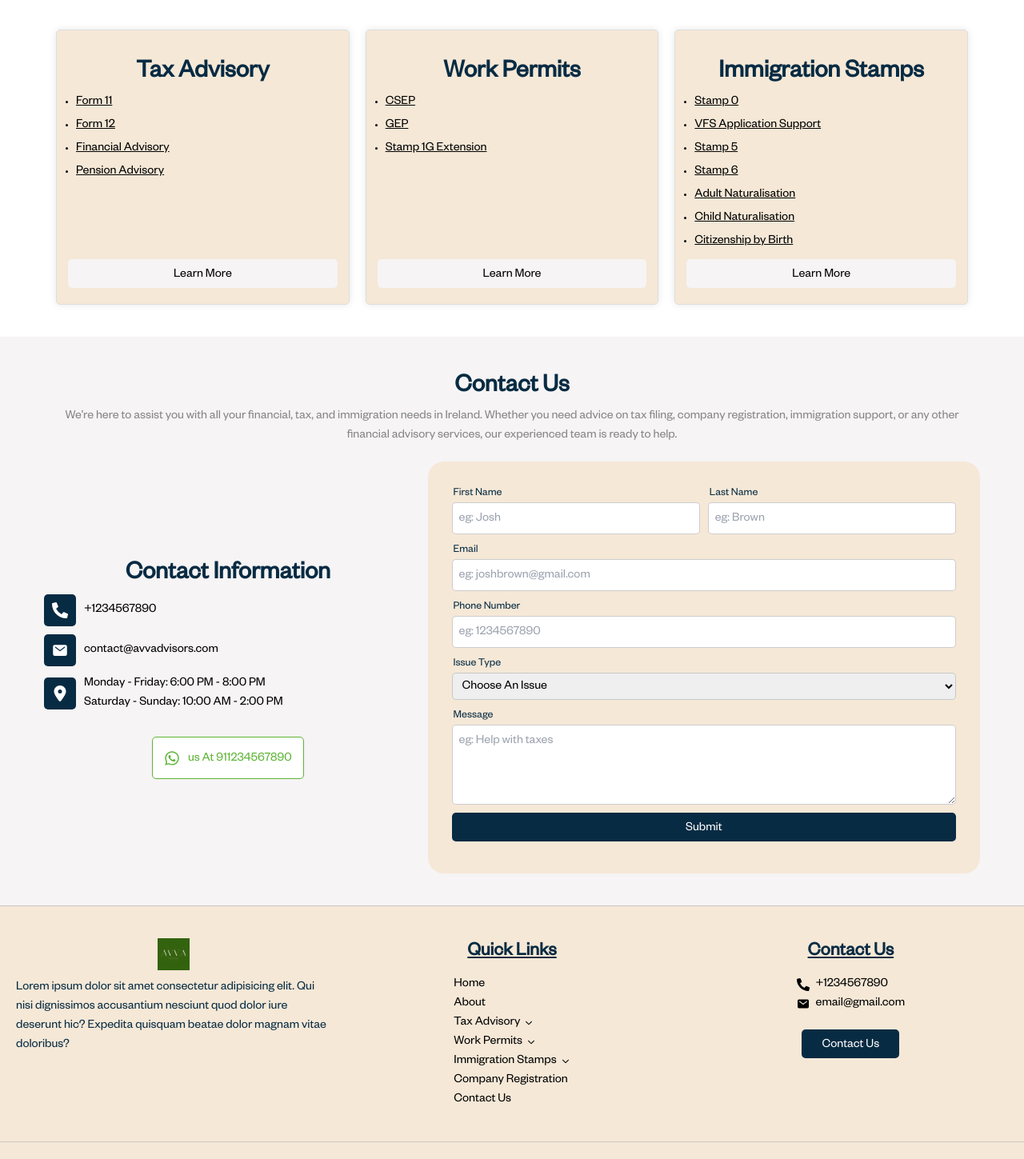
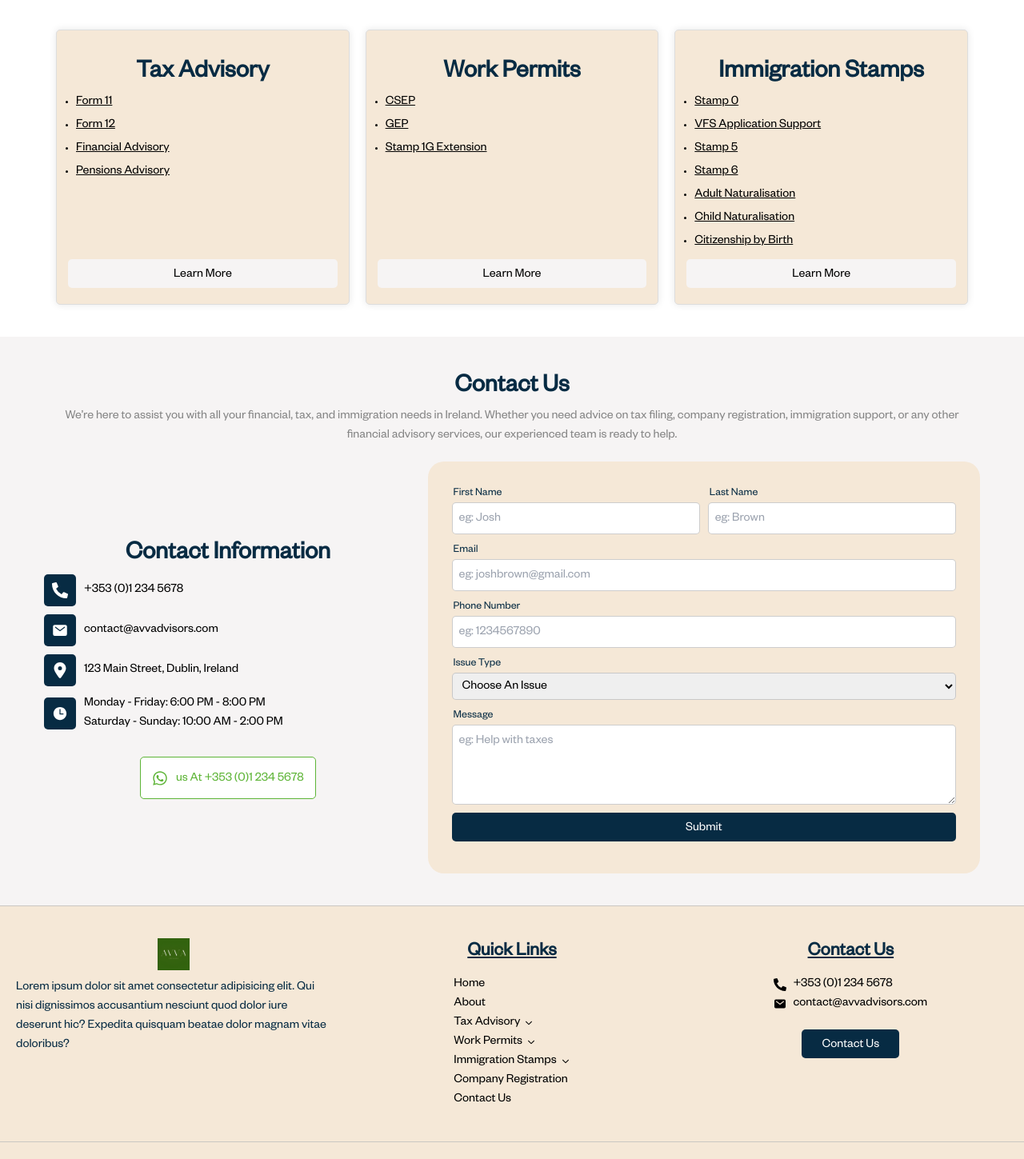
Before and after one commit to TartejBrothers/Avva-Advisors, a React (Create React App) app: page / in a window 1280 px wide. Shown: the part 1778-3227 px from the top of the page at 80% size. Built offline with nearby package versions, Linux system fonts and the light colour scheme.

Commit message:
Added: Links

```diff
--- a/src/components/contactform.jsx
+++ b/src/components/contactform.jsx
@@ -4,6 +4,7 @@ import { FaPhoneAlt } from "react-icons/fa";
 import { IoMail } from "react-icons/io5";
 import { FaWhatsapp } from "react-icons/fa";
 import "../styles/contactform.css";
+import { IoTimeSharp } from "react-icons/io5";
 export default function ContactForm({ mail }) {
   const [selectedIssue, setSelectedIssue] = useState("");
 
@@ -28,7 +29,7 @@ export default function ContactForm({ mail }) {
             <div className="contactinformationbox">
               <FaPhoneAlt />
             </div>
-            <p>+1234567890</p>
+            <p>+353 (0)1 234 5678</p>
           </div>
           <div className="contactinformationrow">
             <div className="contactinformationbox">
@@ -41,6 +42,12 @@ export default function ContactForm({ mail }) {
             <div className="contactinformationbox">
               <FaLocationDot />
             </div>
+            <p>123 Main Street, Dublin, Ireland</p>
+          </div>
+          <div className="contactinformationrow">
+            <div className="contactinformationbox">
+              <IoTimeSharp />
+            </div>
             <p>
               Monday - Friday: 6:00 PM - 8:00 PM
               <br />
@@ -49,7 +56,7 @@ export default function ContactForm({ mail }) {
           </div>
           <button className="contactleftbutton">
             <FaWhatsapp />
-            <p>us At 911234567890</p>
+            <p>us At +353 (0)1 234 5678</p>
           </button>
         </div>
         <div className="contactformbodyright">
--- a/src/components/footer.jsx
+++ b/src/components/footer.jsx
@@ -108,11 +108,11 @@ export default function Footer() {
           <ul>
             <li>
               <FaPhoneAlt />
-              +1234567890
+              +353 (0)1 234 5678
             </li>
             <li>
               <IoMail />
-              email@gmail.com
+              contact@avvadvisors.com
             </li>
           </ul>
           <button>Contact Us</button>
--- a/src/pages/home.jsx
+++ b/src/pages/home.jsx
@@ -6,7 +6,9 @@ import WhyUsImage from "../images/whyus.jpeg";
 import TestimonialCard from "../components/testimonialcard";
 import ContactForm from "../components/contactform";
 import Footer from "../components/footer";
+import { useNavigate } from "react-router-dom";
 export default function Home() {
+  const navigate = useNavigate();
   return (
     <div className="homemain">
       <Navbar />
@@ -112,10 +114,14 @@ export default function Home() {
               <div className="servicecardtop">
                 <h2>Tax Advisory</h2>
                 <ul>
-                  <li>Form 11</li>
-                  <li>Form 12</li>
-                  <li>Financial Advisory</li>
-                  <li>Pension Advisory</li>
+                  <li onClick={() => navigate("/form11")}>Form 11</li>
+                  <li onClick={() => navigate("/form12")}>Form 12</li>
+                  <li onClick={() => navigate("/financial-advisory")}>
+                    Financial Advisory
+                  </li>{" "}
+                  <li onClick={() => navigate("/pensions-advisory")}>
+                    Pensions Advisory
+                  </li>
                 </ul>
               </div>
               <button>Learn More</button>
@@ -125,9 +131,11 @@ export default function Home() {
               <div className="servicecardtop">
                 <h2>Work Permits</h2>
                 <ul>
-                  <li>CSEP</li>
-                  <li>GEP</li>
-                  <li>Stamp 1G Extension</li>
+                  <li onClick={() => navigate("/csep")}>CSEP</li>
+                  <li onClick={() => navigate("/gep")}>GEP</li>
+                  <li onClick={() => navigate("/stamp-1g")}>
+                    Stamp 1G Extension
+                  </li>
                 </ul>
               </div>
 
@@ -137,13 +145,21 @@ export default function Home() {
               <div className="servicecardtop">
                 <h2>Immigration Stamps</h2>
                 <ul>
-                  <li>Stamp 0</li>
-                  <li>VFS Application Support</li>
-                  <li>Stamp 5</li>
-                  <li>Stamp 6</li>
-                  <li>Adult Naturalisation</li>
-                  <li>Child Naturalisation</li>
-                  <li>Citizenship by Birth</li>
+                  <li onClick={() => navigate("/stamp-0")}>Stamp 0</li>
+                  <li onClick={() => navigate("/vfs-application-support")}>
+                    VFS Application Support
+                  </li>
+                  <li onClick={() => navigate("/stamp-5")}>Stamp 5</li>
+                  <li onClick={() => navigate("/stamp-6")}>Stamp 6</li>
+                  <li onClick={() => navigate("/adult-naturalisation")}>
+                    Adult Naturalisation
+                  </li>
+                  <li onClick={() => navigate("/child-naturalisation")}>
+                    Child Naturalisation
+                  </li>
+                  <li onClick={() => navigate("/citizenship-by-birth")}>
+                    Citizenship by Birth
+                  </li>
                 </ul>
               </div>
 
```
